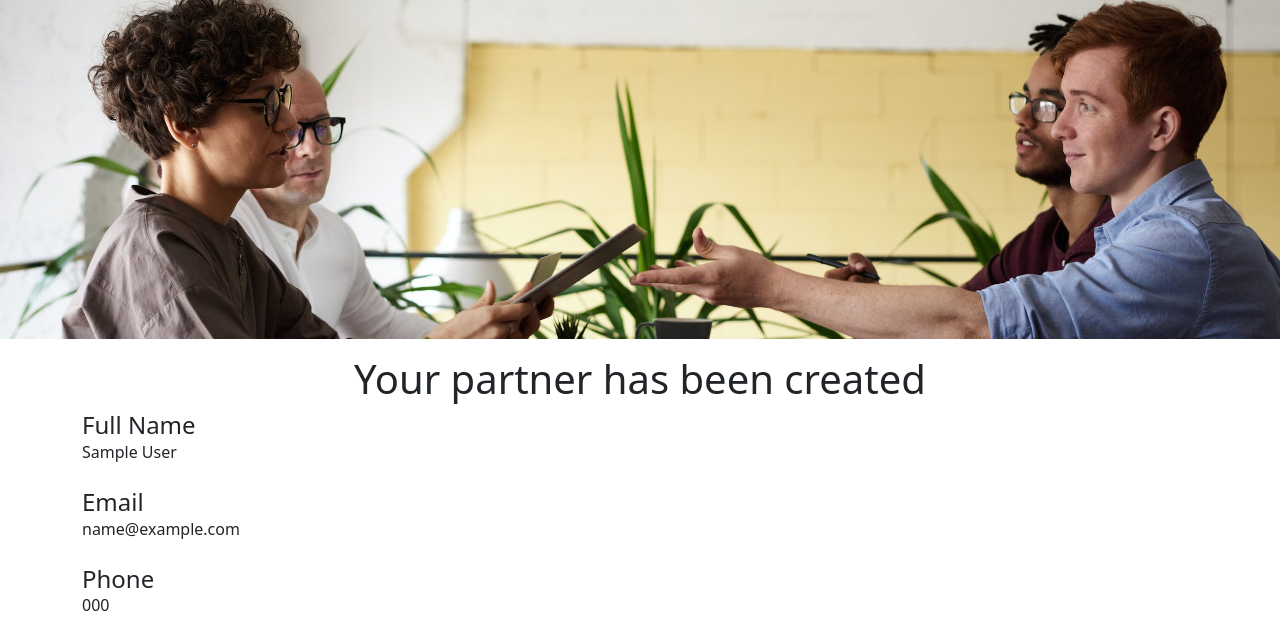
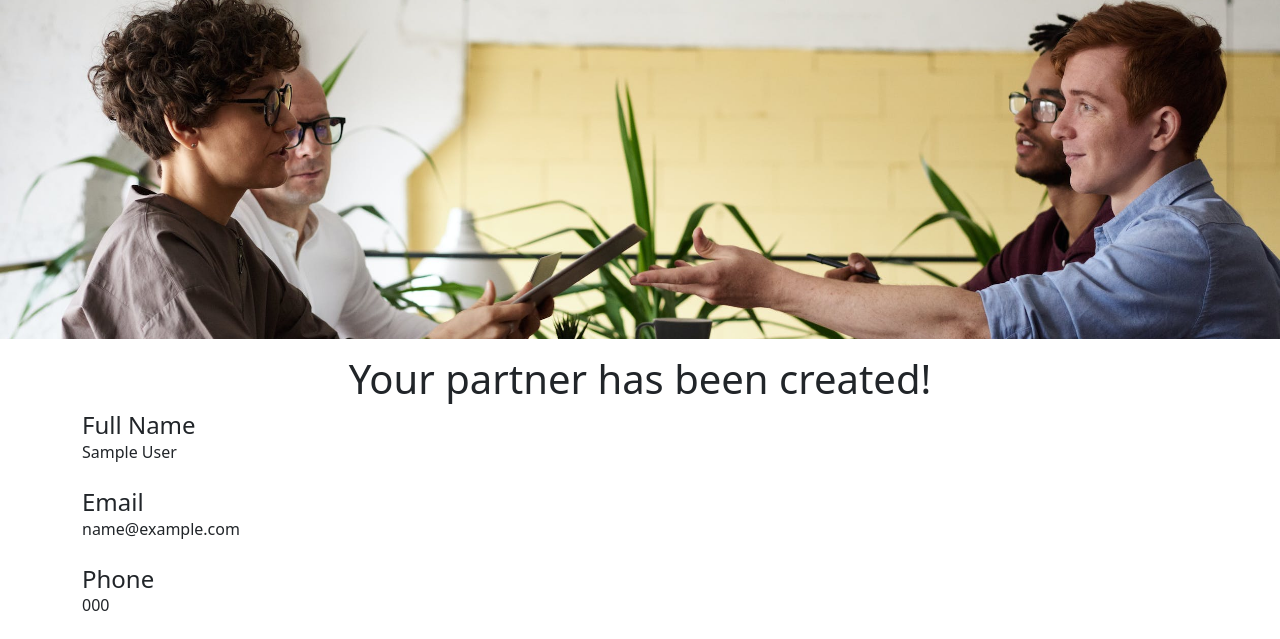
Before and after one commit to slavachetverikov/partners-website-v2, a Flask app: template templates/new_partner_created.html in a window 1280 px wide. Shown: the part 61-700 px from the top of the page. Run offline with Flask 3, Linux system fonts and the light colour scheme; the template is opened without the code that fills it: most values are stand-ins (such as "Sample title", 1, 10 or a date in 2020).

Commit message:
Changed buttons in the partner page

```diff
--- a/templates/new_partner_created.html
+++ b/templates/new_partner_created.html
@@ -1,17 +1,18 @@
 <!DOCTYPE html>
 <html>
     <head>
-  <title>Your Partner Created</title>
+  <title>New Partner Creation</title>
       {% include 'bootstap.html' %}
       {% include 'nav.html' %}
       {% include 'banner.html' %}
+
 
   </head>
   <body>
       <div class="container">
   <div class="row">
     <div class="col">
-      <h1 class="text-center">Your partner has been created</h1>
+      <h1 class="text-center">Your partner has been created!</h1>
     <h4 class="mb-0">Full Name</h4>
     <div class="mb-4">{{application.full_name}}</div>
 
--- a/templates/partner_page.html
+++ b/templates/partner_page.html
@@ -38,8 +38,8 @@
       </div>
     {% elif 'Inactive' in partner.status %}
         <div>
-       <a type="button" class="btn btn-secondary">Paused</a>
        <a type="button" class="btn btn-warning">Resume Partnership</a>
+       <a class="btn btn-danger">Delete</a>
         </div>
           {% endif %}
     </div>
```
Also changed, not shown: templates/new_partner_form.html (line endings or trailing spaces).
